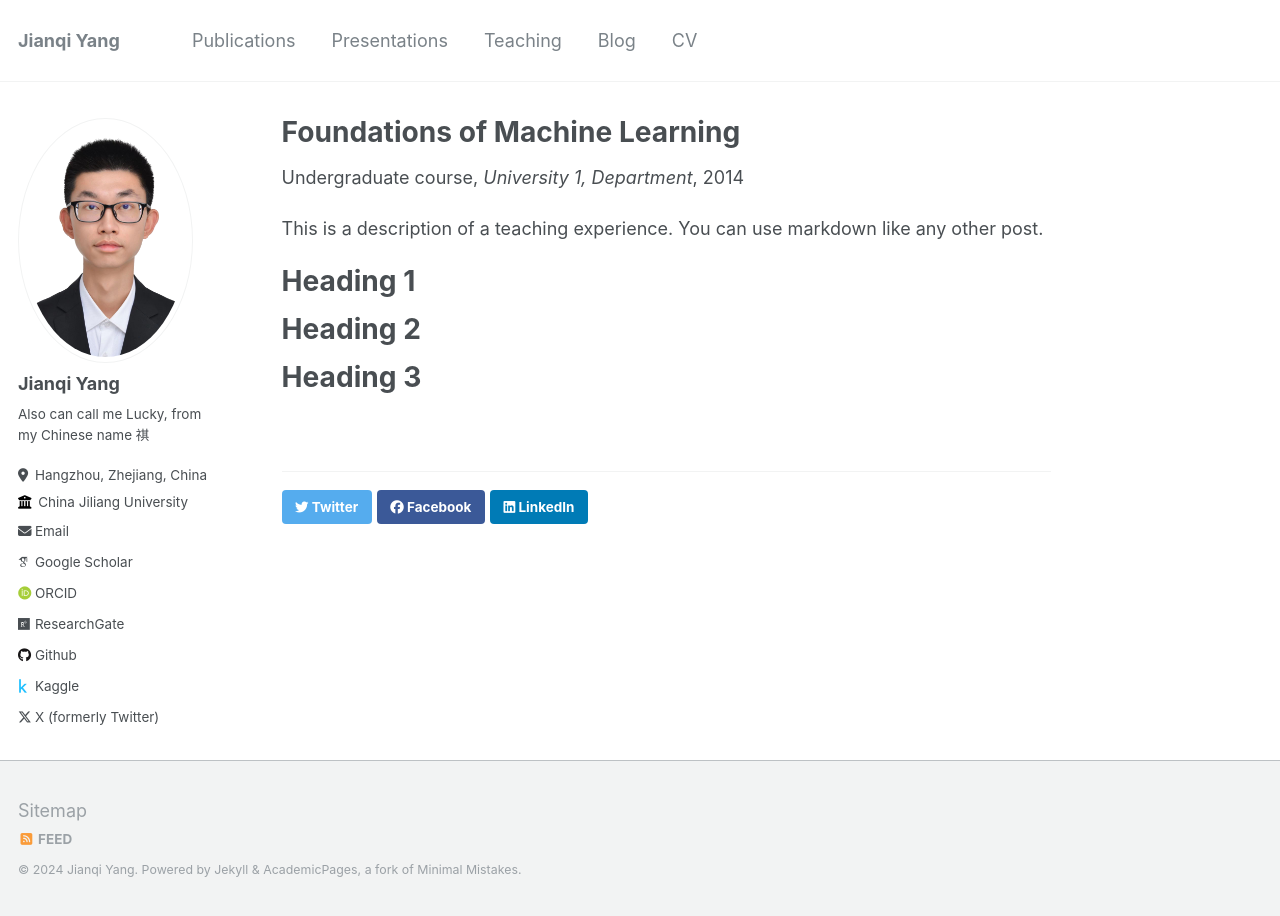
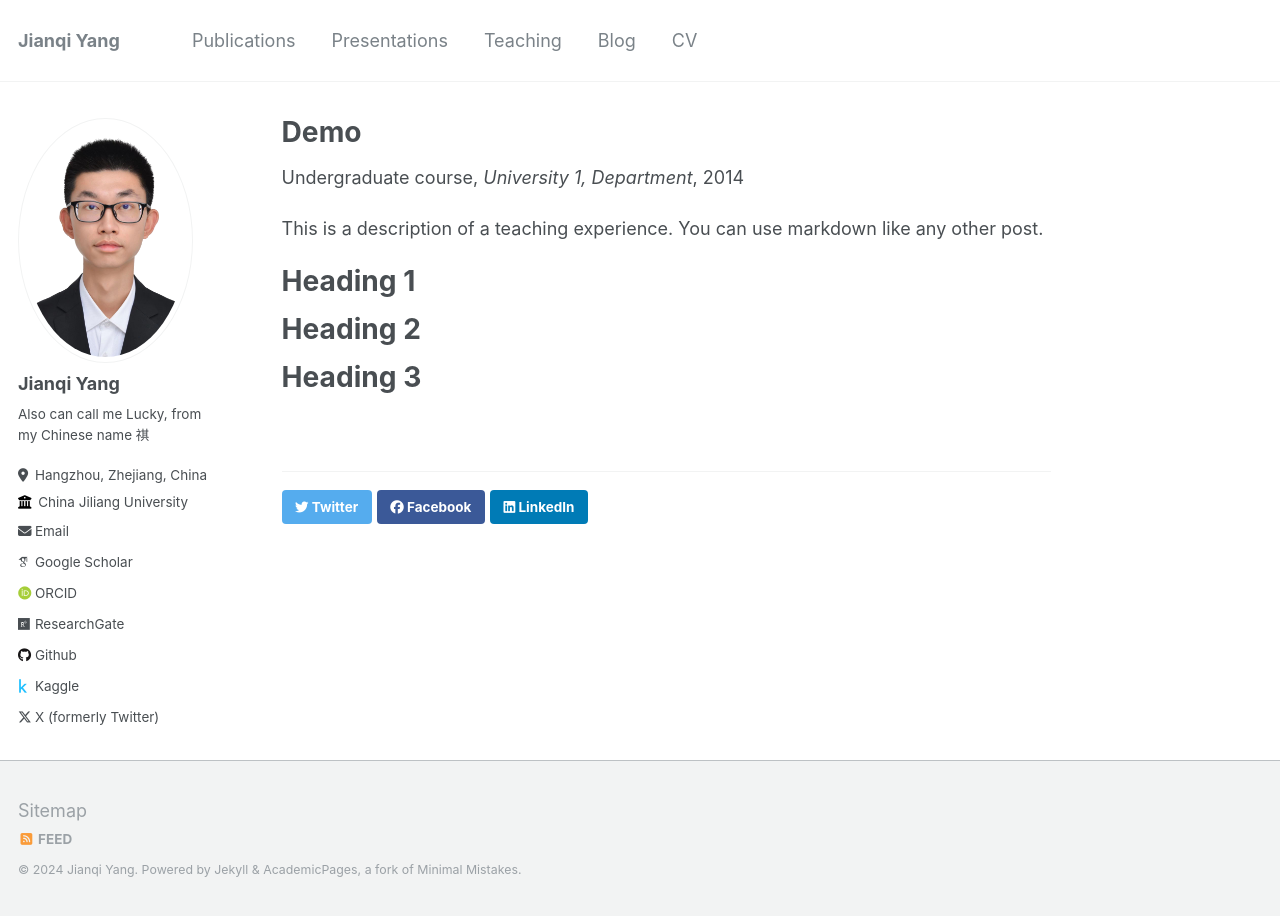
Before and after one commit to thinkswhat/thinkswhat.github.io, a Jekyll site: the page built from _teaching/2014-spring-teaching-1.md, in a window 1280 px wide. Built offline with Jekyll 4.4.1, drawn with Linux system fonts in a browser that asks for light colours; some web fonts are replaced.

Commit message:
Update 2014-spring-teaching-1.md

```diff
--- a/_teaching/2014-spring-teaching-1.md
+++ b/_teaching/2014-spring-teaching-1.md
@@ -1,5 +1,5 @@
 ---
-title: "Foundations of Machine Learning"
+title: "Demo"
 collection: teaching
 type: "Undergraduate course"
 permalink: /teaching/2014-spring-teaching-1
```
